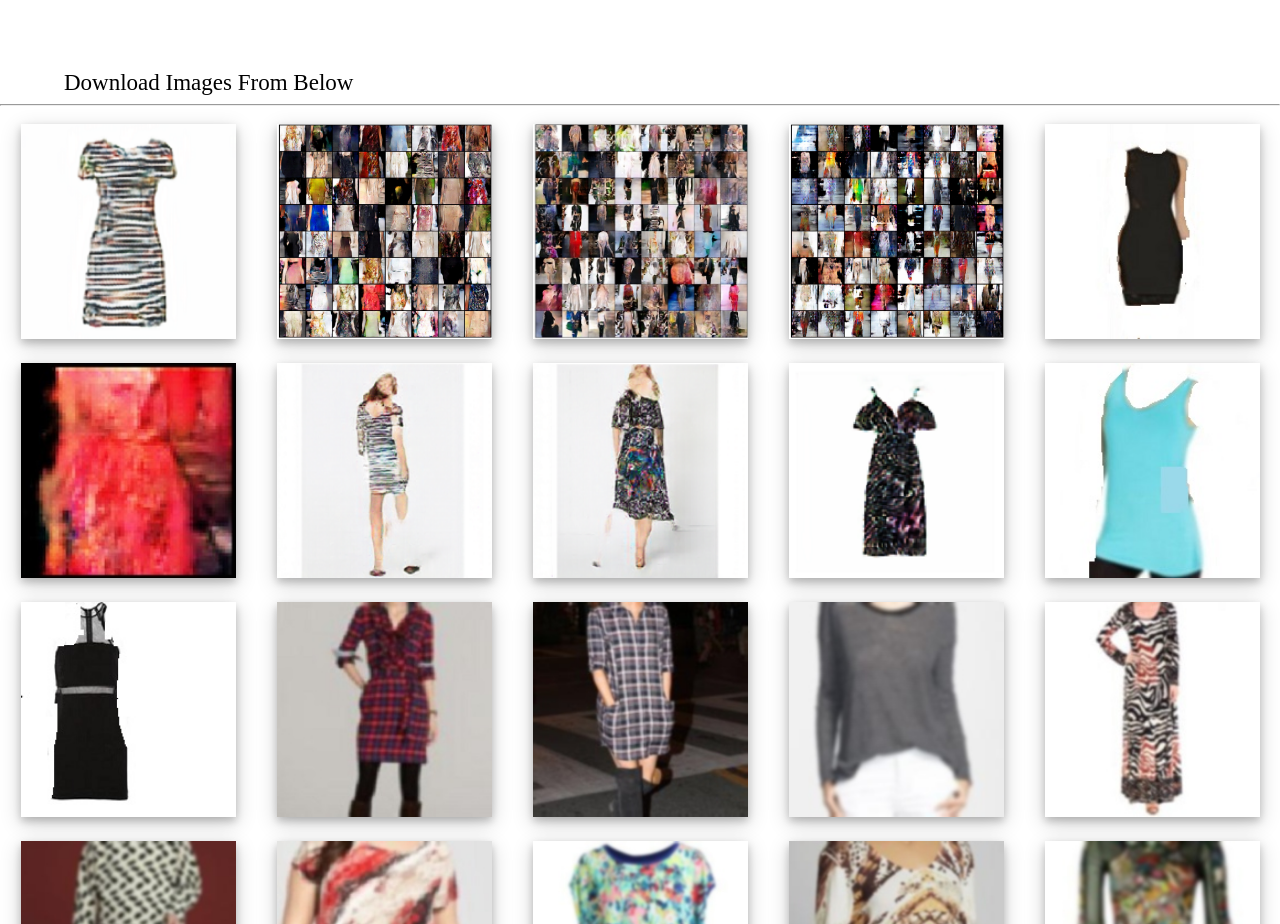
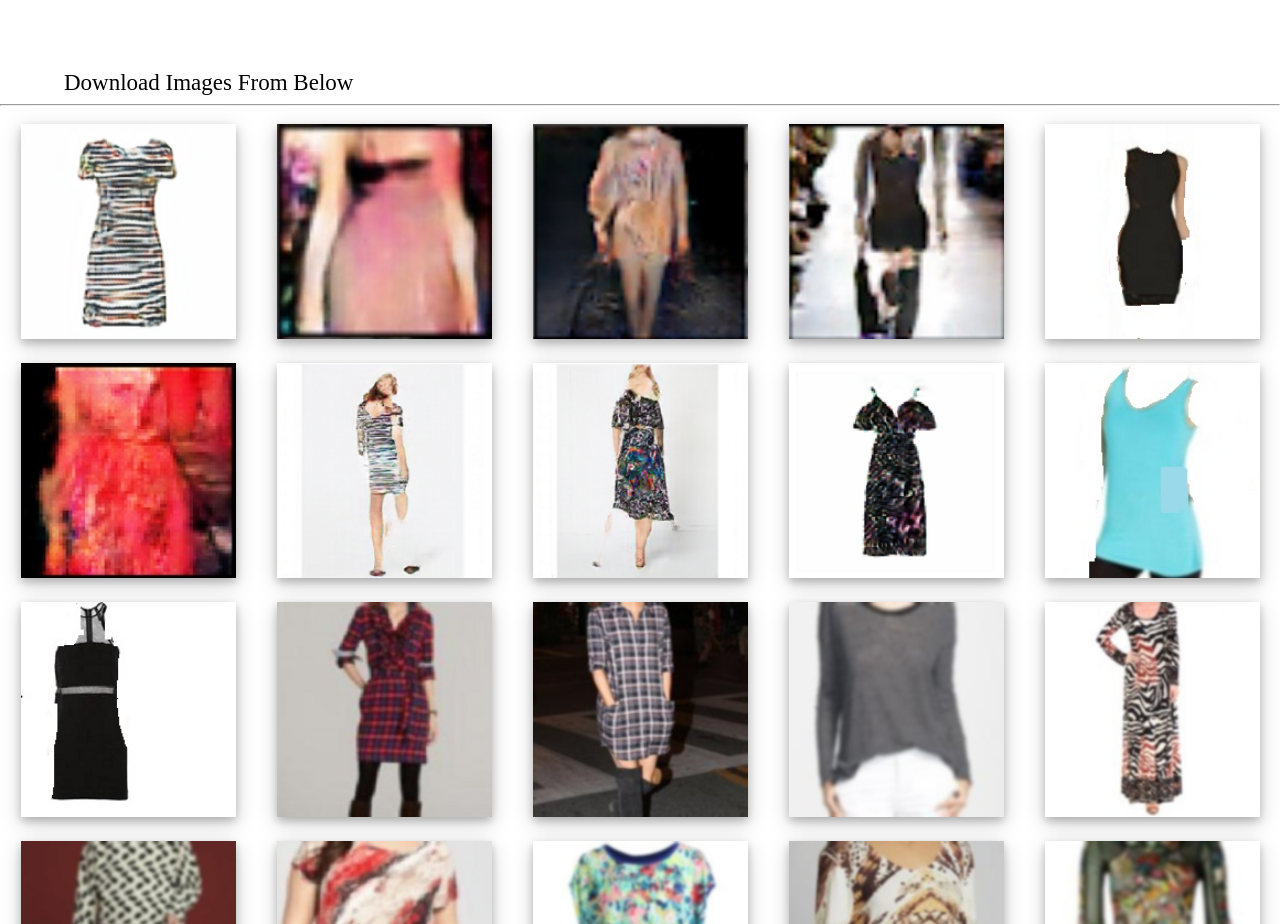
Before and after one commit to yogeshreesawant/GAN_Website, a plain HTML site: page index.html in a window 1280 px wide. Shown: the part 1445-2369 px from the top of the page. Drawn offline with Linux system fonts and the light colour scheme.

Commit message:
Update index.html

```diff
--- a/index.html
+++ b/index.html
@@ -213,17 +213,17 @@
 		</div>
 		<div class="column side2">
 			<center>
-				<a href="GAN_Generated_Imgs/Generated1.jpg" download="g1.jpg"><img src="GAN_Generated_Imgs/Generated1.jpg" alt="Image" width="215" height="215"></a>
+				<a href="GAN_Generated_Imgs/g1.jpg" download="g1.jpg"><img src="GAN_Generated_Imgs/g1.jpg" alt="Image" width="215" height="215"></a>
 			</center>
 		</div>
 		<div class="column side2">
 			<center>
-				<a href="GAN_Generated_Imgs/Generated2.jpg" download="g2.jpg"><img src="GAN_Generated_Imgs/Generated2.jpg" alt="Image" width="215" height="215"></a>
+				<a href="GAN_Generated_Imgs/g2.jpg" download="g2.jpg"><img src="GAN_Generated_Imgs/g2.jpg" alt="Image" width="215" height="215"></a>
 			</center>
 		</div>
 		<div class="column side2">
 			<center>
-				<a href="GAN_Generated_Imgs/Generated3.jpg" download="g3.jpg"><img src="GAN_Generated_Imgs/Generated3.jpg" alt="Image" width="215" height="215"></a>
+				<a href="GAN_Generated_Imgs/g3.jpg" download="g3.jpg"><img src="GAN_Generated_Imgs/g3.jpg" alt="Image" width="215" height="215"></a>
 			</center>
 		</div>
 		<div class="column side2">
```
